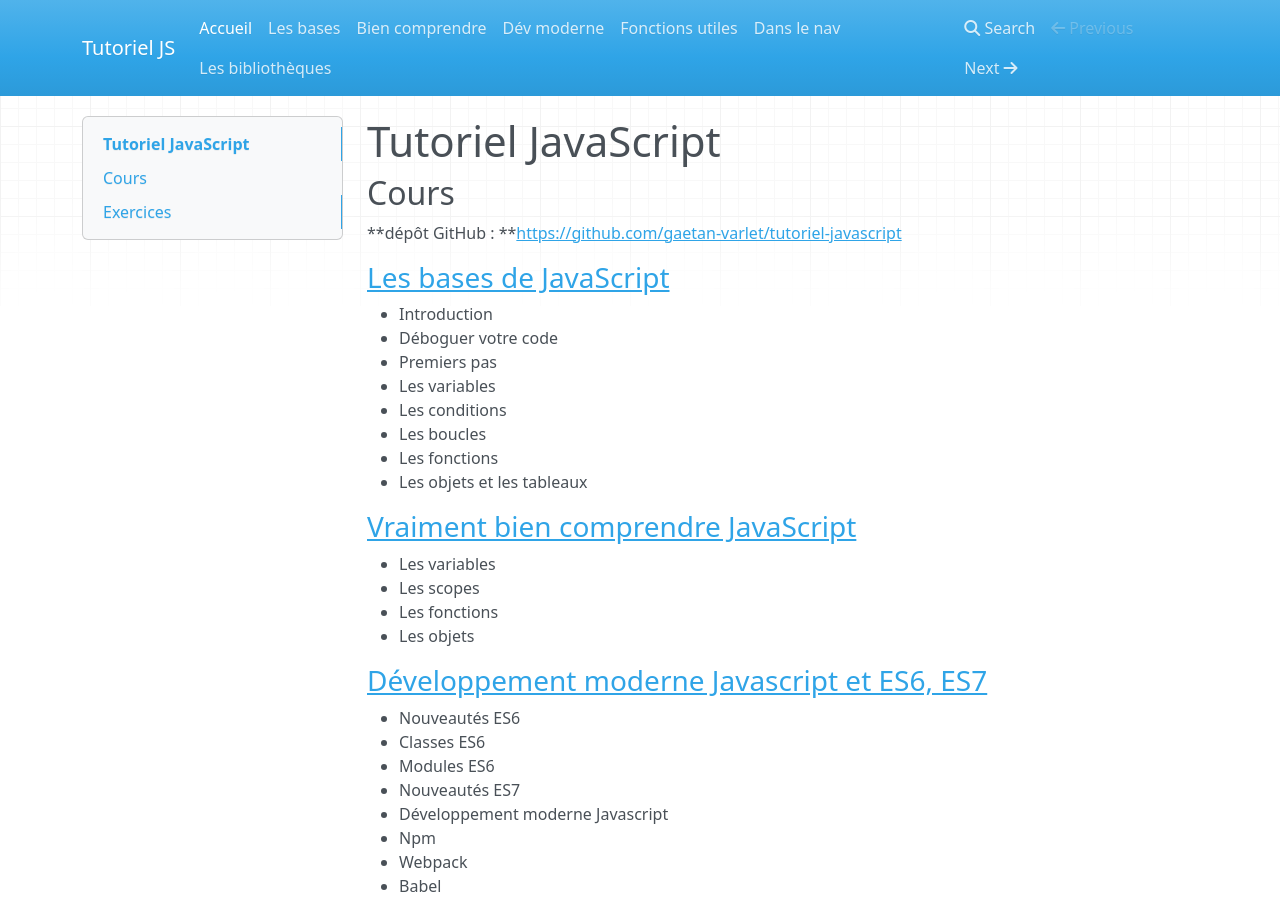
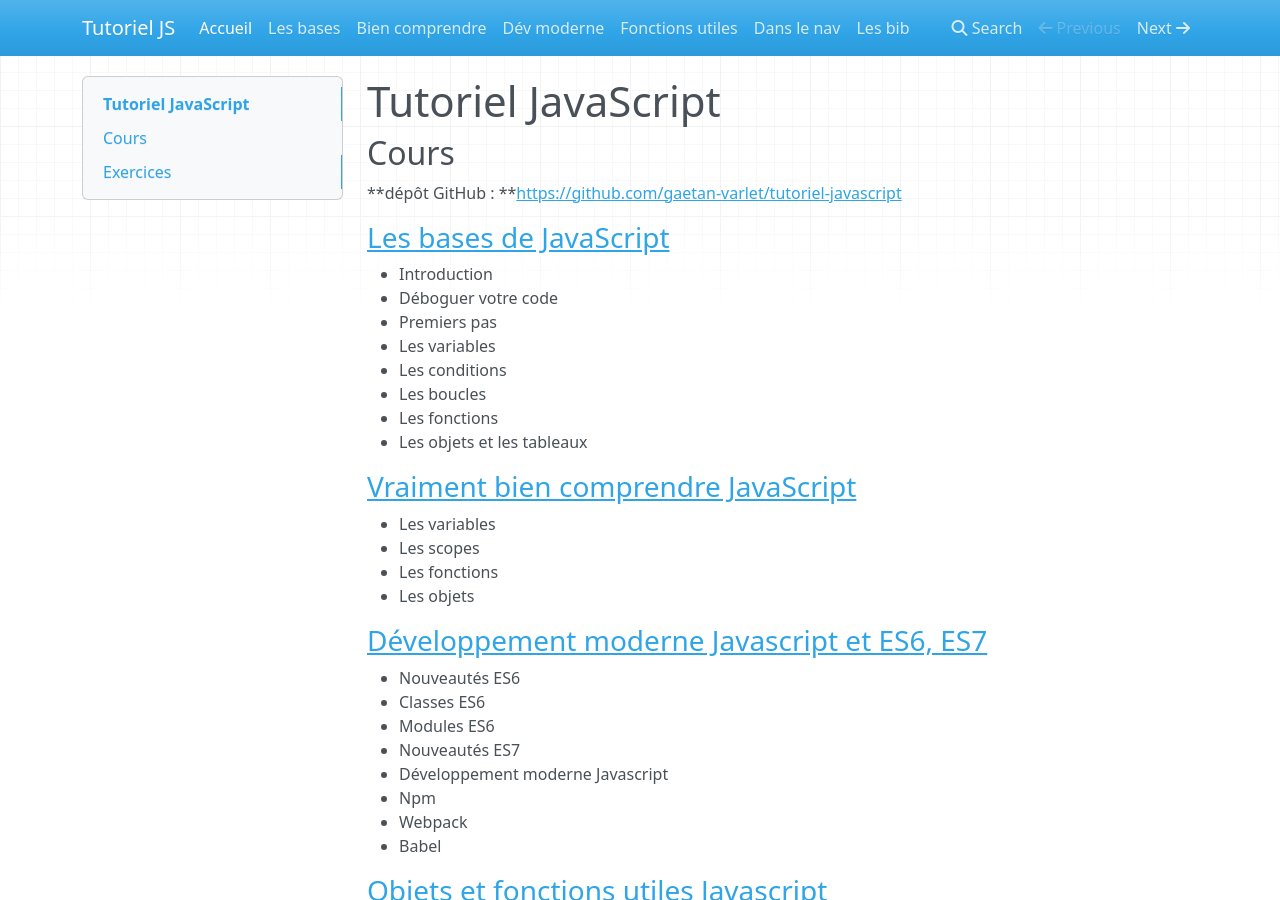
Before and after one commit to gaetan-varlet/tutoriel-javascript, an MkDocs documentation site: the page built from docs/index.md, in a window 1280 px wide and 900 px high. Built offline with MkDocs 1.6.1, drawn with Linux system fonts in a browser that asks for light colours; nearby versions of some CDN libraries.

Commit message:
maj accueil

```diff
--- a/mkdocs.yml
+++ b/mkdocs.yml
@@ -6,4 +6,4 @@ nav:
 - Dév moderne: developpementModerneJavascript.md
 - Fonctions utiles: objetsEtFonctionsUtilesJavascript.md
 - Dans le nav: javascriptDebarqueDansLeNavigateur.md
-- Les bibliothèques: frameworksJavascript.md
+- Les bib: frameworksJavascript.md
```
